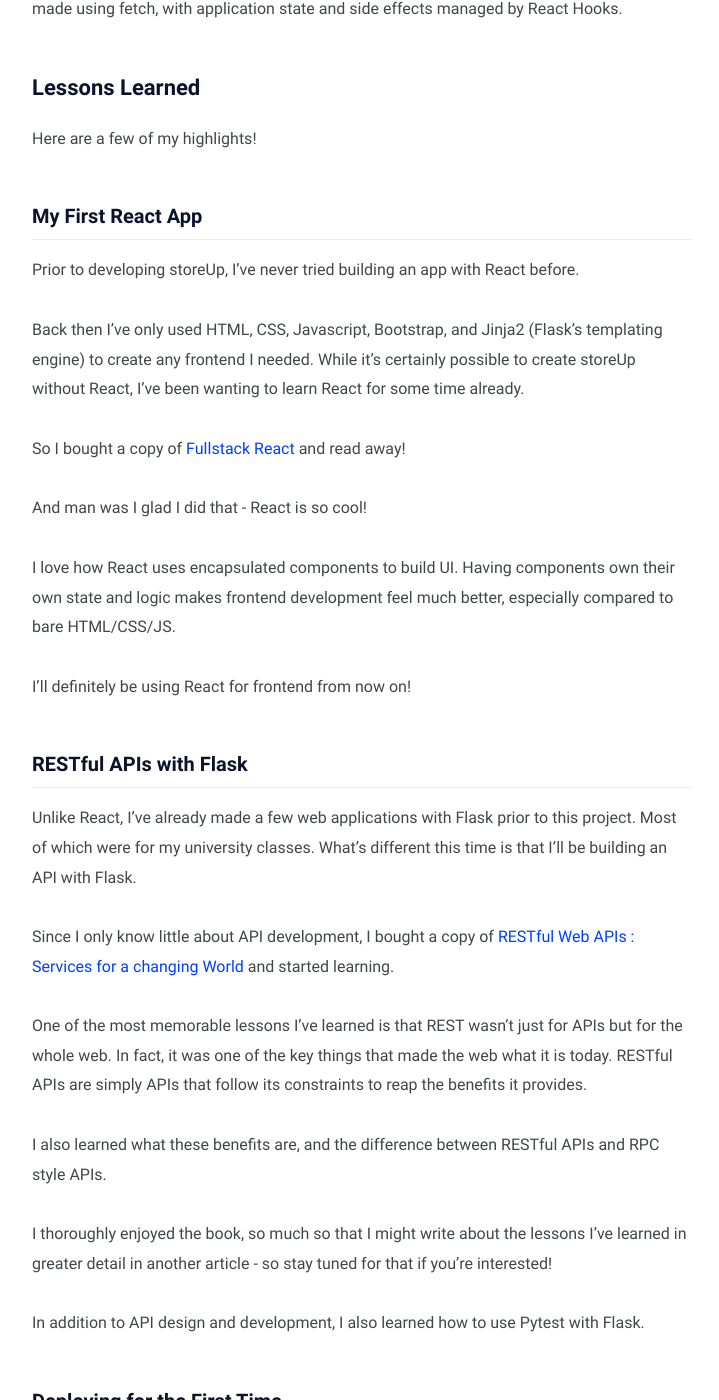
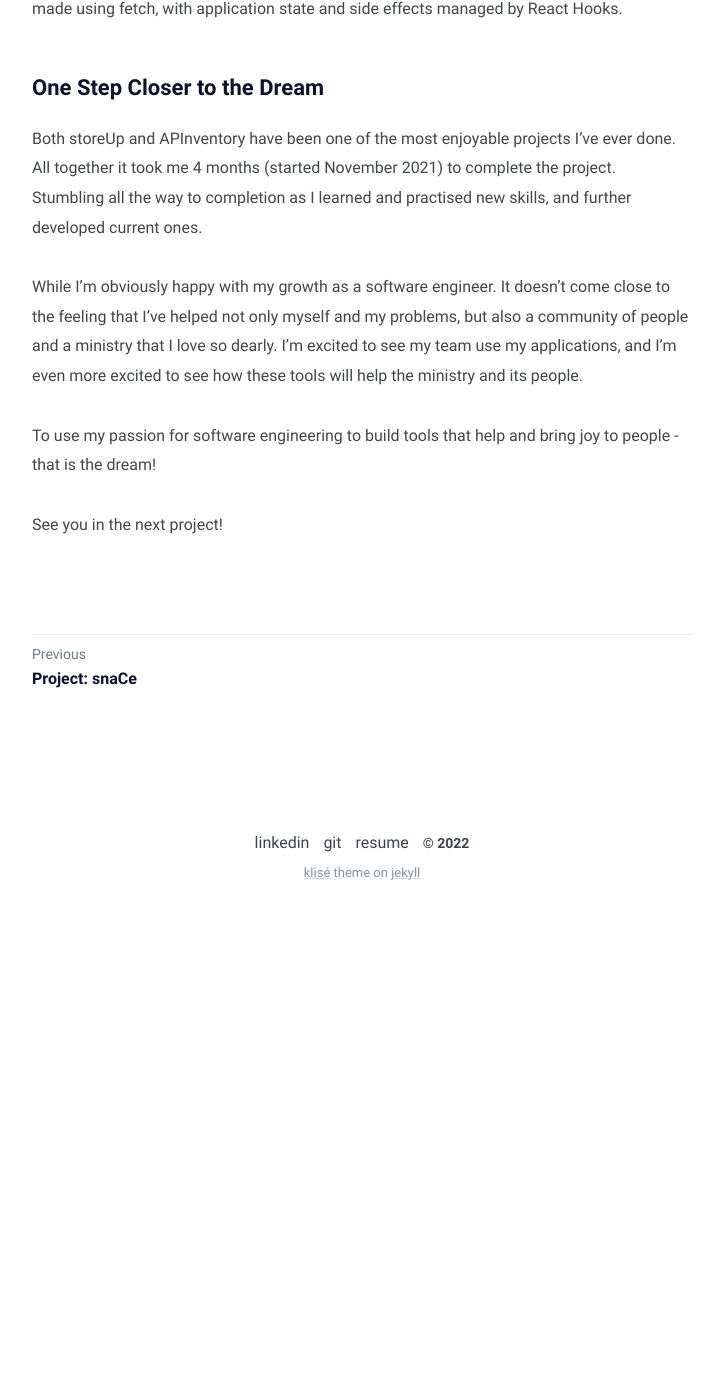
Before and after one commit to alecntan/alecntan.github.io, a Jekyll site: the page built from _posts/inventory/2022-02-17-Inventory_System.md, in a window 1280 px wide and 1400 px high, scrolled down 3416 px. Shown: the whole window, without its empty margins (278-997 px from the left). Built offline with Jekyll 4.4.1, drawn with Linux system fonts in a browser that asks for light colours; after the commit the page ends 4333 px from its top, so only the background shows below that; some of the changed text lies outside the part shown.

```diff
--- a/_posts/inventory/2022-02-17-Inventory_System.md
+++ b/_posts/inventory/2022-02-17-Inventory_System.md
@@ -67,46 +67,6 @@
 Its components and icons are provided by [React-Bootstrap](https://react-bootstrap.github.io/) and [Bootstrap Icons](https://icons.getbootstrap.com/).
 API calls are made using fetch, with application state and side effects managed by React Hooks.
 
-## Lessons Learned
-Here are a few of my highlights!
-
-### My First React App
-
-Prior to developing storeUp, I’ve never tried building an app with React before.
-
-Back then I’ve only used HTML, CSS, Javascript, Bootstrap, and Jinja2 (Flask’s templating engine) to create any frontend I needed. While it's certainly possible to create storeUp without React, I’ve been wanting to learn React for some time already.
-
-So I bought a copy of [Fullstack React](https://www.newline.co/fullstack-react/) and read away!
-
-And man was I glad I did that - React is so cool!
-
-I love how React uses encapsulated components to build UI. Having components own their own state and logic makes frontend development feel much better, especially compared to bare HTML/CSS/JS.
-
-I’ll definitely be using React for frontend from now on!
-
-### RESTful APIs with Flask
-
-Unlike React, I’ve already made a few web applications with Flask prior to this project. Most of which were for my university classes. What’s different this time is that I’ll be building an API with Flask.
-
-Since I only know little about API development, I bought a copy of [RESTful Web APIs : Services for a changing World](https://www.amazon.com.au/RESTful-Web-APIs-Leonard-Richardson/dp/1449358063) and started learning.
-
-One of the most memorable lessons I’ve learned is that REST wasn’t just for APIs but for the whole web. In fact, it was one of the key things that made the web what it is today. RESTful APIs are simply APIs that follow its constraints to reap the benefits it provides.
-
-I also learned what these benefits are, and the difference between RESTful APIs and RPC style APIs.
-
-I thoroughly enjoyed the book, so much so that I might write about the lessons I’ve learned in greater detail in another article - so stay tuned for that if you’re interested!
-
-In addition to API design and development, I also learned how to use Pytest with Flask.
-
-### Deploying for the First Time
-
-One of the things I was really looking forward to in this project was learning how to deploy web applications. Up until now, all of the projects that I’ve completed are hosted on the local machine.
-
-So I bought myself a server from Linode and started deploying away!
-
-I’ve learned how to set up a web server with NGINX and configure it for both Flask and React applications. As well as how to set up HTTPS using Certbot.
-
-
 ## One Step Closer to the Dream
 
 Both storeUp and APInventory have been one of the most enjoyable projects I’ve ever done.
```
Also changed, not shown: _posts/reading_list/2021-10-17-reading-list.md (+5 -6 lines), about.md (+2 -1 lines).
